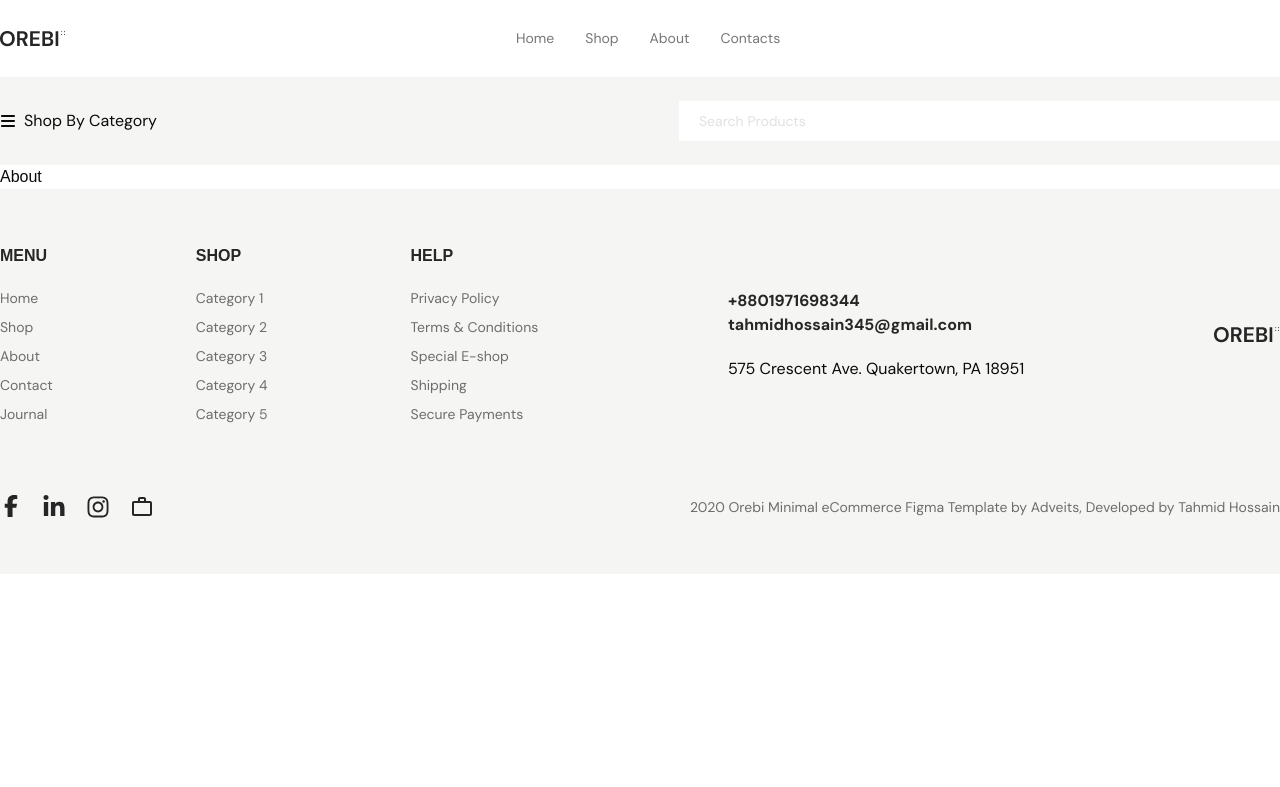
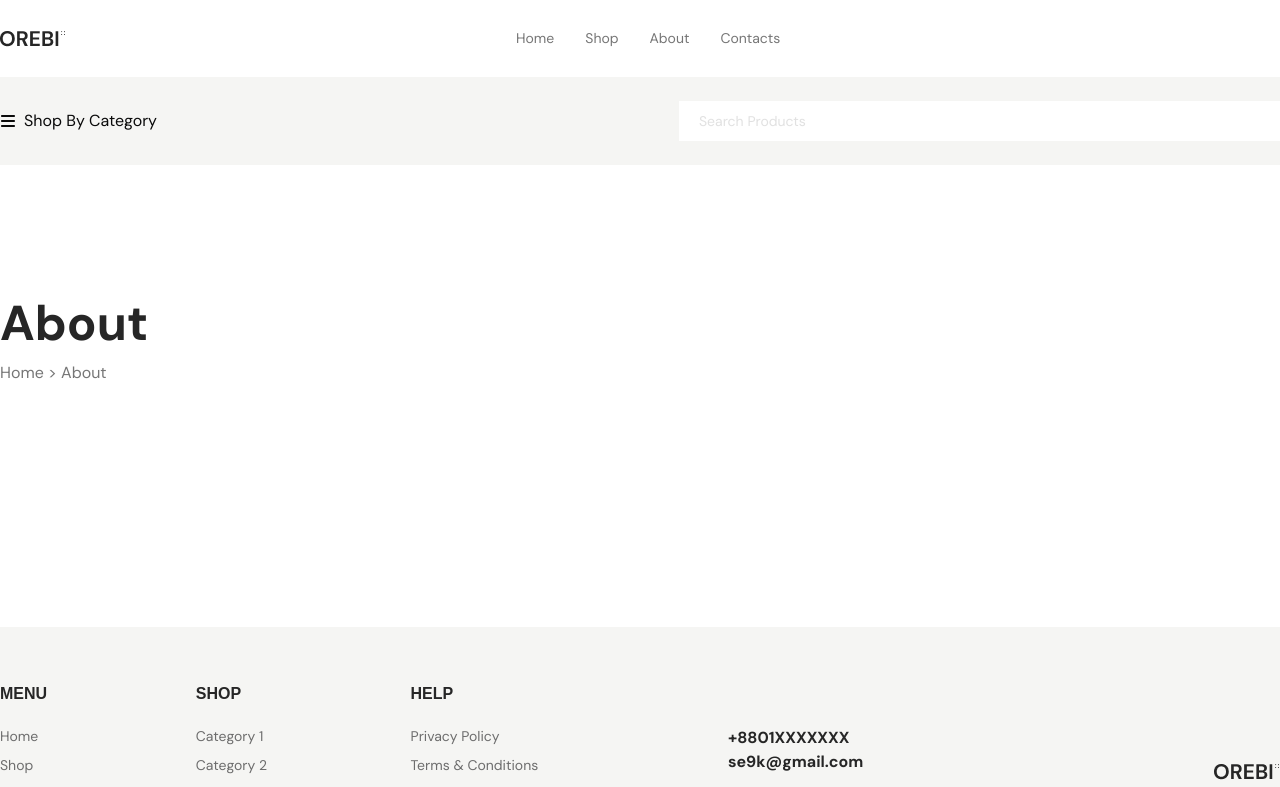
Before and after one commit to tahmidhossaindev/orebi, a React (Vite) app: page /about in a window 1280 px wide. Shown: the top 787 px of the page. Built offline with nearby package versions, Linux system fonts and the light colour scheme.

Commit message:
info update

```diff
--- a/src/layouts/Footer.jsx
+++ b/src/layouts/Footer.jsx
@@ -54,8 +54,8 @@ const Footer = () => {
             {/* contact part */}
 
             <div className="font-orebi ">
-              <a href="tel:+8801971698344"><h2 className="font-bold text-[#262626] text-[16px]">+8801971698344</h2></a>
-              <a href="mailto:tahmidhossain345@gmail.com"><h2 className="font-bold text-[#262626] text-[16px] ">tahmidhossain345@gmail.com</h2></a>
+              <a href="tel:+8801971698344"><h2 className="font-bold text-[#262626] text-[16px]">+8801XXXXXXX</h2></a>
+              <a href="mailto:tahmidhossain345@gmail.com"><h2 className="font-bold text-[#262626] text-[16px] ">se9k@gmail.com</h2></a>
               <p className='mt-5'>575 Crescent Ave. Quakertown, PA 18951</p>
 
             </div>
@@ -79,7 +79,7 @@ const Footer = () => {
               <Link to={"https://www.instagram.com/"} target="_blank"><FaInstagram className="text-[24px]  text-[#262626] hover:text-[27px] duration-150 ease-in-out" /></Link>
               <Link to={"https://se9k.framer.website/"} target="_blank"><MdOutlineWorkOutline className="text-[24px] text-[#262626] hover:text-[27px] duration-150 ease-in-out" /> </Link>
             </div>
-            <p className="text-[14px] text-[#6D6D6D] font-orebi ">2020 Orebi Minimal eCommerce Figma Template by Adveits, Developed by Tahmid Hossain</p>
+            <p className="text-[14px] text-[#6D6D6D] font-orebi ">2020 Orebi Minimal eCommerce Figma Template by Adveits, Developed by Se9k</p>
           </Flex>
 
         </Container>
--- a/src/layouts/Map.jsx
+++ b/src/layouts/Map.jsx
@@ -15,7 +15,7 @@ const Map = () => {
 
                 <div className="relative">
                     {/* <div style={{ width: '100%', height: '400px', overflow: 'hidden' }} className="absolute"> */}
-                    <div className=" w-full h-[572px] overflow-hidden">
+                    <div className=" w-full h-143 overflow-hidden">
 
                         <iframe
                             title="Google Map Embed"
--- a/src/pages/About.jsx
+++ b/src/pages/About.jsx
@@ -1,8 +1,20 @@
+import Container from '@/components/Container'
 import React from 'react'
 
 const About = () => {
   return (
-    <div>About</div>
+    <>
+         <Container className={"py-30.5"}>
+        <div className="titlePart mb-30">
+          <h1 className="font-orebi font-bold text-[#262626] text-[49px]">About</h1>
+          <p className='tex-[12px] text-[#767676] font-orebi'>{`Home  >  About`}</p>
+        </div>
+
+
+
+      </Container>
+
+    </>
   )
 }
 
```
